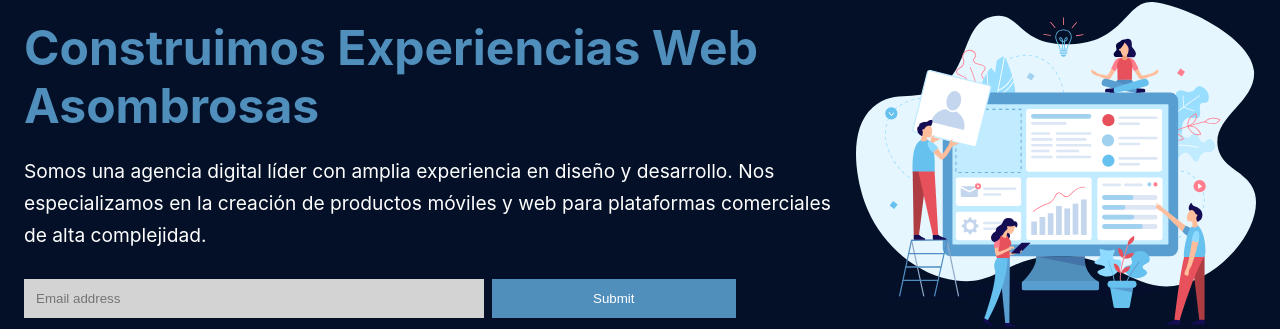
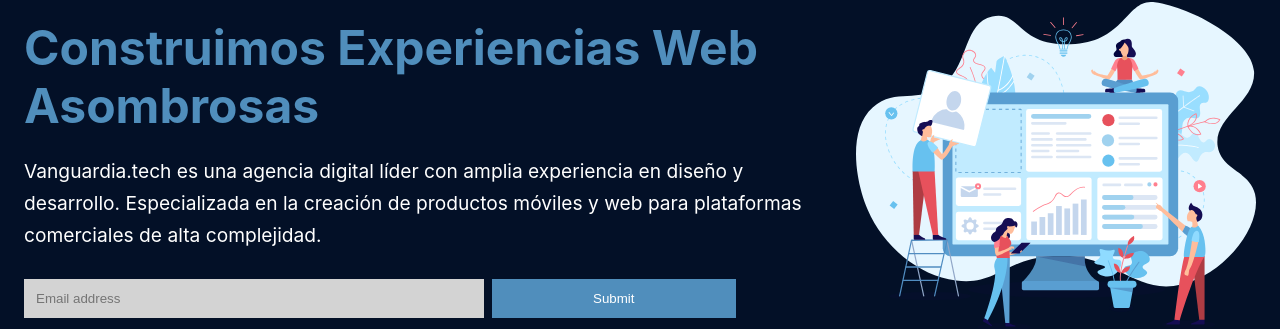
Before and after one commit to alejandroyunes/vanguardia-vite, a React (Vite) app: page / in a window 1280 px wide. Shown: the part 80-409 px from the top of the page. Built offline with nearby package versions, Linux system fonts and the light colour scheme; no server answers.

Commit message:
feat: change text

```diff
--- a/src/components/Billboard/Billboard.tsx
+++ b/src/components/Billboard/Billboard.tsx
@@ -10,7 +10,7 @@ export default function Billboard() {
             Construimos Experiencias Web Asombrosas
           </h1>
           <h2>
-          Somos una agencia digital líder con amplia experiencia en diseño y desarrollo. Nos especializamos en la creación de productos móviles y web para plataformas comerciales de alta complejidad.
+          Vanguardia.tech es una agencia digital líder con amplia experiencia en diseño y desarrollo. Especializada en la creación de productos móviles y web para plataformas comerciales de alta complejidad.
           </h2>
           <div className="billboard-email">
             <input type="text" placeholder="Email address" name="mail" />
```
